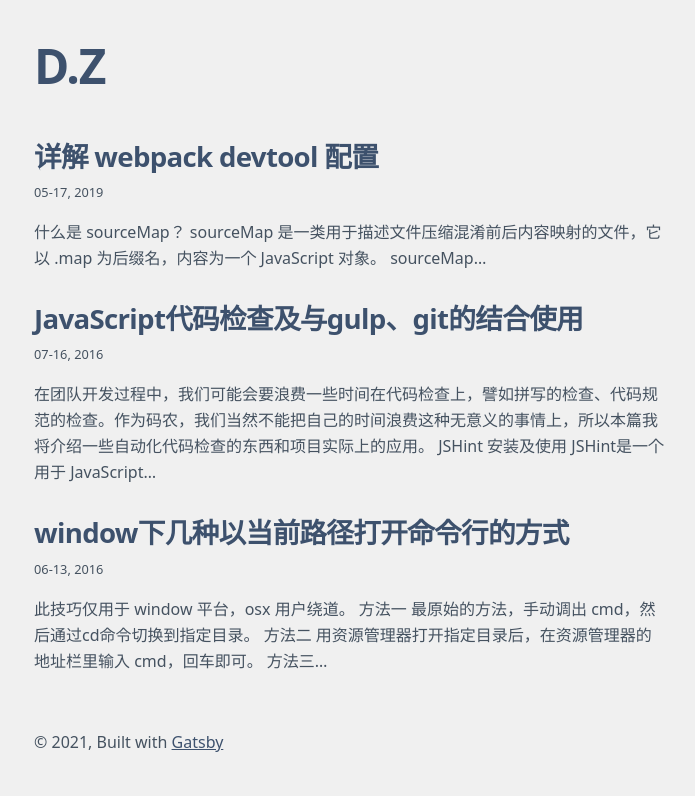
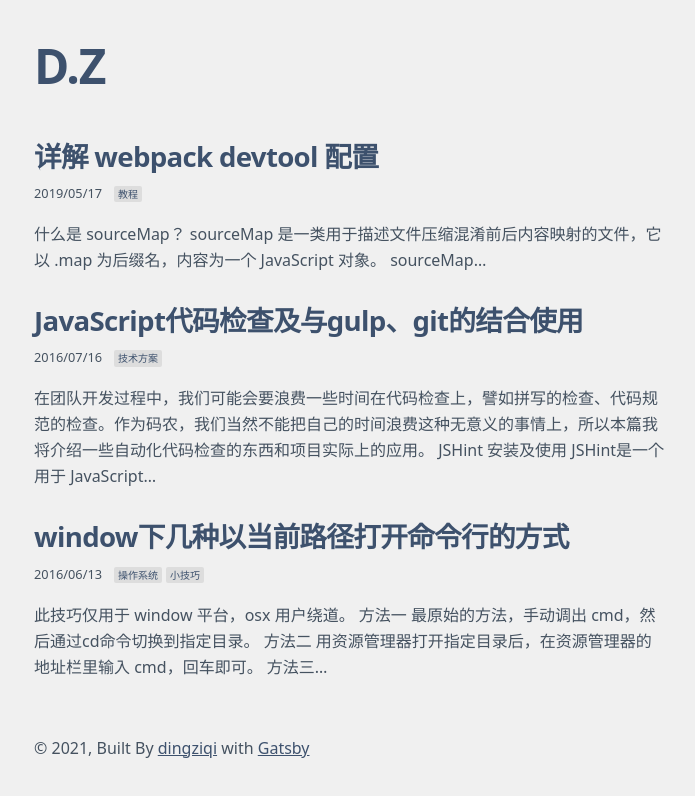
Before and after one commit to dingziqi/dingziqi.github.io, a Gatsby site: page / in a window 1280 px wide. Shown: the whole page, without its empty margins (290-985 px from the left). Built offline with nearby package versions, Linux system fonts and the light colour scheme; Gatsby itself is replaced by a stand-in of ours.

Commit message:
feat(global): 增加标签

```diff
--- a/blog/code-check-with-git.md
+++ b/blog/code-check-with-git.md
@@ -3,7 +3,7 @@ id: code-check-with-git
 title: JavaScript代码检查及与gulp、git的结合使用
 categories: 1/0
 date: 2016-07-16 14:55:14
-tags:
+tags: 技术方案
 ---
 
 在团队开发过程中，我们可能会要浪费一些时间在代码检查上，譬如拼写的检查、代码规范的检查。作为码农，我们当然不能把自己的时间浪费这种无意义的事情上，所以本篇我将介绍一些自动化代码检查的东西和项目实际上的应用。
--- a/blog/doshere-in-window.md
+++ b/blog/doshere-in-window.md
@@ -3,7 +3,7 @@ id: doshere-in-window
 title: window下几种以当前路径打开命令行的方式
 categories: 1/0
 date: 2016-06-13 12:01:05
-tags:
+tags: 操作系统,小技巧
 ---
 
 此技巧仅用于 window 平台，osx 用户绕道。
--- a/blog/webpack-devtool-config.md
+++ b/blog/webpack-devtool-config.md
@@ -3,7 +3,7 @@ id: webpack-devtool-config
 title: 详解 webpack devtool 配置
 categories: 1/0
 date: 2019-05-17 19:41:52
-tags:
+tags: 教程
 ---
 
 # 什么是 sourceMap？
--- a/gatsby-node.js
+++ b/gatsby-node.js
@@ -102,6 +102,7 @@ exports.createSchemaCustomization = ({ actions }) => {
       title: String
       description: String
       date: Date @dateformat
+      tags: String
     }
     type Fields {
       slug: String
--- a/package.json
+++ b/package.json
@@ -27,6 +27,7 @@
     "gatsby-remark-prismjs": "^5.7.0",
     "gatsby-remark-responsive-iframe": "^4.7.0",
     "gatsby-remark-smartypants": "^4.7.0",
+    "gatsby-remark-table-of-contents": "^0.2.1",
     "gatsby-source-filesystem": "^3.10.0",
     "gatsby-transformer-remark": "^4.7.0",
     "gatsby-transformer-sharp": "^3.10.0",
--- a/src/components/layout.js
+++ b/src/components/layout.js
@@ -25,7 +25,7 @@ const Layout = ({ location, title, children }) => {
       <header className="global-header">{header}</header>
       <main>{children}</main>
       <footer>
-        © {new Date().getFullYear()}, Built with
+        © {new Date().getFullYear()}, Built By <a href="/">dingziqi</a> with
         {` `}
         <a href="https://www.gatsbyjs.com">Gatsby</a>
       </footer>
--- a/src/pages/index.js
+++ b/src/pages/index.js
@@ -4,6 +4,7 @@ import { Link, graphql } from "gatsby"
 import Bio from "../components/bio"
 import Layout from "../components/layout"
 import Seo from "../components/seo"
+import * as style from  './index.module.css'
 
 const BlogIndex = ({ data, location }) => {
   const siteTitle = data.site.siteMetadata?.title || `Title`
@@ -44,7 +45,14 @@ const BlogIndex = ({ data, location }) => {
                       <span itemProp="headline">{title}</span>
                     </Link>
                   </h2>
-                  <small>{post.frontmatter.date}</small>
+                  <p>
+                    <small>{post.frontmatter.date}</small>
+                    <small className={style.tags}>
+                      {post.frontmatter.tags?.split(",").map(tag => (
+                        <label className={style.tag}>{tag}</label>
+                      ))}
+                    </small>
+                  </p>
                 </header>
                 <section>
                   <p
@@ -79,9 +87,10 @@ export const pageQuery = graphql`
           slug
         }
         frontmatter {
-          date(formatString: "MM-DD, YYYY")
+          date(formatString: "YYYY/MM/DD")
           title
           description
+          tags
         }
       }
     }
--- /dev/null
+++ b/src/pages/index.module.css
@@ -0,0 +1,16 @@
+.tags {
+  margin-left: var(--spacing-3);
+}
+
+.tag {
+  display: inline-block;
+  padding: 0 var(--spacing-1);
+  color: var(--color-primary);
+  border-radius: 2px;
+  font-size: 10px;
+  background: #ddd;
+}
+
+.tag:not(:first-child) {
+  margin-left: var(--spacing-1);
+}
--- a/src/style.css
+++ b/src/style.css
@@ -59,6 +59,7 @@
   --color-heading-black: #3d516d;
   --color-accent: #d1dce5;
   --color-text-select: #B5D6FC;
+  --color-tag: #2196f3;
 }
 
 /* HTML elements */
--- /dev/null
+++ b/src/templates/blog-post.module.css
@@ -0,0 +1,10 @@
+.tags {
+ margin-left: var(--spacing-6);
+}
+
+.tag {
+  font-size: var(--fontSize-1);
+  padding: var(--spacing-1) var(--spacing-2);
+  background: #fbfbfb;
+  border-radius: 3px;
+}
```
Also changed, not shown: src/templates/blog-post.js (+10 -1 lines), .github/workflows/main.yml (deleted), 1 other file.
